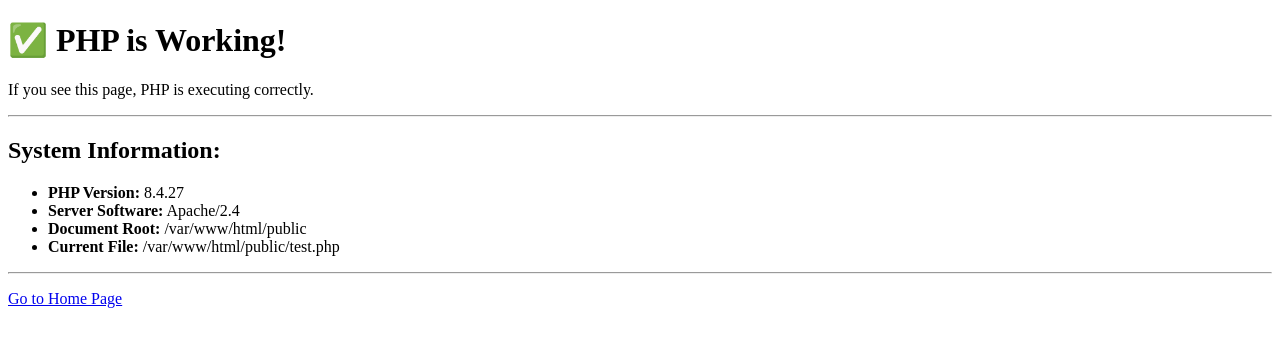
After one commit to hotaro6754/Ideaspace, a PHP site: page /test.php in a window 1280 px wide. The commit adds this page. Shown: the top 347 px of the page. Run offline with PHP 8.4, Linux system fonts and the light colour scheme.

Commit message:
Fix PHP execution issues: add explicit Content-Type header, dynamic BASE_URL for production, add .htaccess routing, improve Procfile

```diff
--- /dev/null
+++ b/public/test.php
@@ -0,0 +1,24 @@
+<?php
+// Test file to verify PHP execution
+header("Content-Type: text/html; charset=utf-8");
+?>
+<!DOCTYPE html>
+<html>
+<head>
+    <title>PHP Test</title>
+</head>
+<body>
+    <h1>✅ PHP is Working!</h1>
+    <p>If you see this page, PHP is executing correctly.</p>
+    <hr>
+    <h2>System Information:</h2>
+    <ul>
+        <li><strong>PHP Version:</strong> <?php echo phpversion(); ?></li>
+        <li><strong>Server Software:</strong> <?php echo $_SERVER['SERVER_SOFTWARE'] ?? 'Unknown'; ?></li>
+        <li><strong>Document Root:</strong> <?php echo $_SERVER['DOCUMENT_ROOT']; ?></li>
+        <li><strong>Current File:</strong> <?php echo __FILE__; ?></li>
+    </ul>
+    <hr>
+    <p><a href="/index.php?page=home">Go to Home Page</a></p>
+</body>
+</html>
```
Also changed, not shown: public/index.php (+15 -2 lines), public/.htaccess (added), 1 other file.
